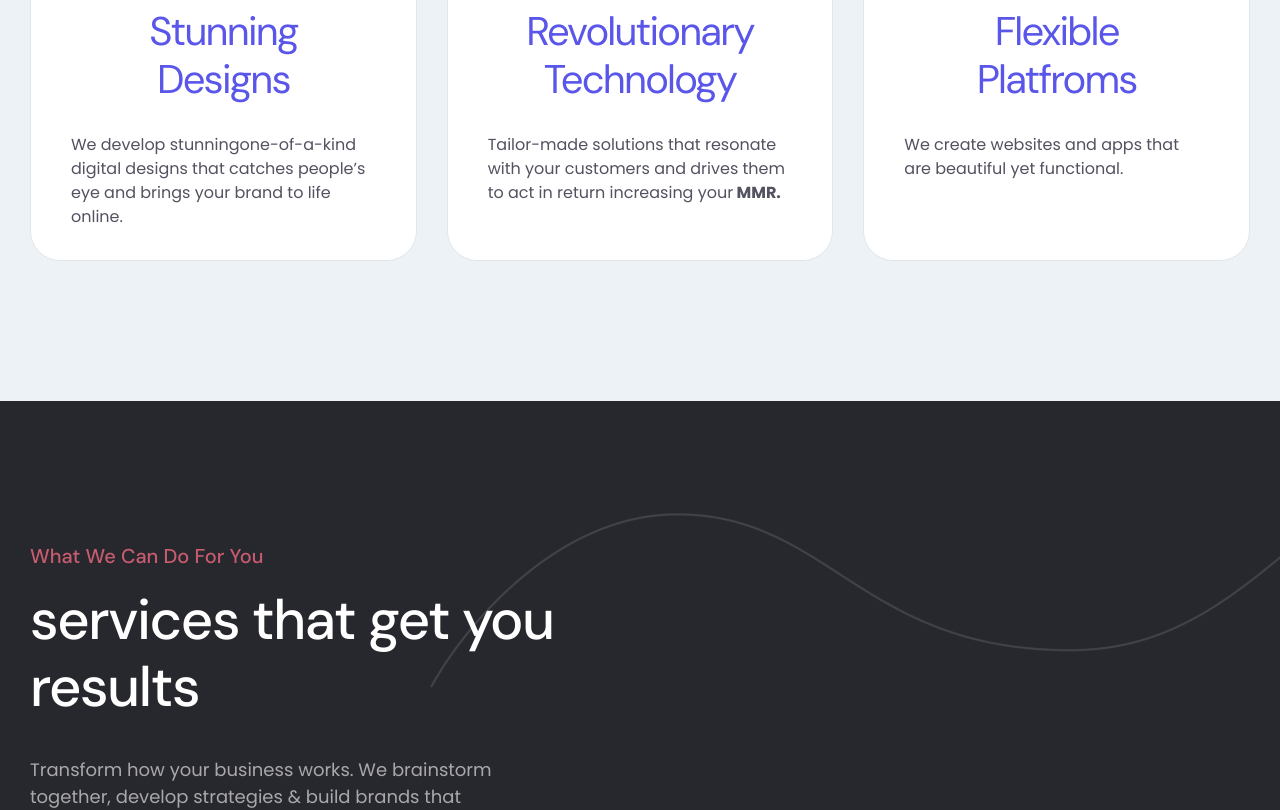
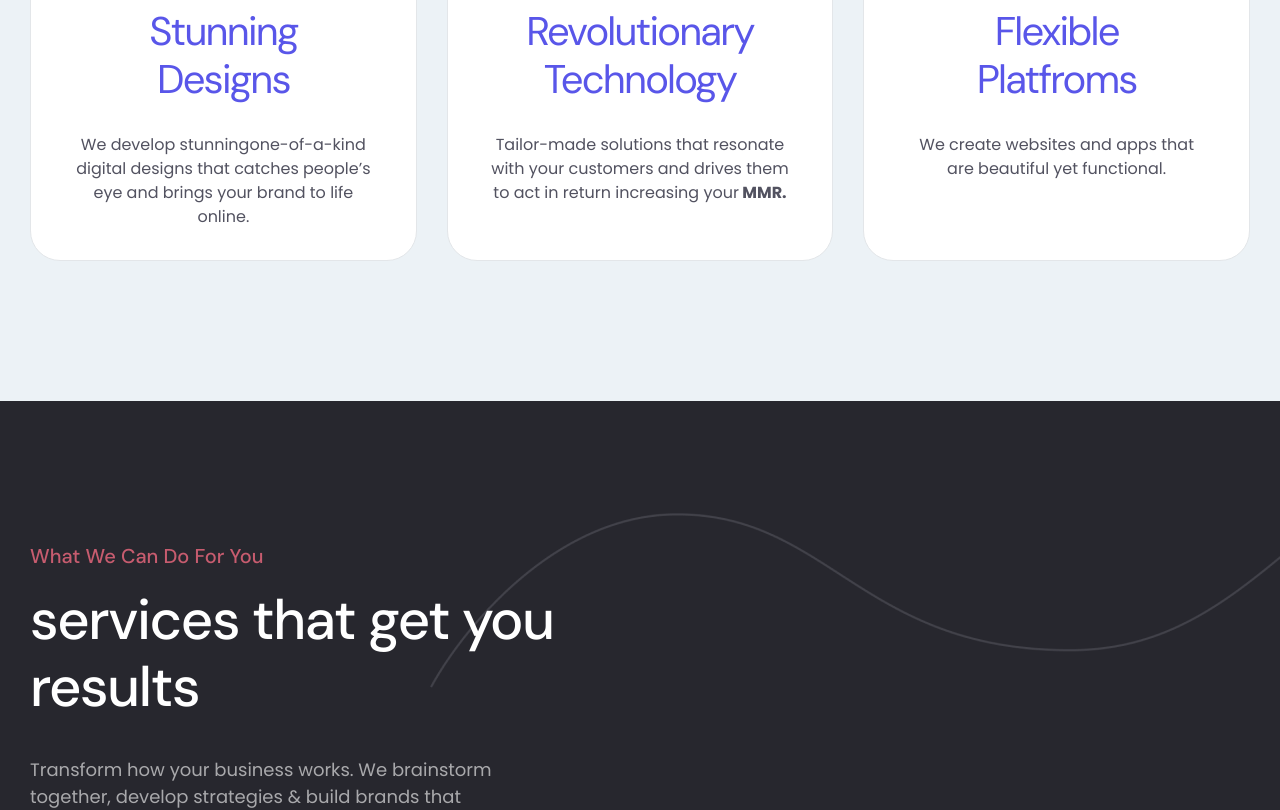
Before and after one commit to rohit-rai-0101rm/ca, a React (Create React App) app: page / in a window 1280 px wide. Shown: the part 2080-2890 px from the top of the page. Built offline with nearby package versions, Linux system fonts and the light colour scheme.

Commit message:
05 dec 19:28

```diff
--- a/src/assets/scss/blog/_blog.scss
+++ b/src/assets/scss/blog/_blog.scss
@@ -609,3 +609,6 @@
 .amazing{
     color: #fff;
 }
+.spacing-mission{
+    padding: 2rem 0rem 2rem 0rem;
+}
--- a/src/assets/scss/default/_spacing.scss
+++ b/src/assets/scss/default/_spacing.scss
@@ -26,8 +26,9 @@
     }
 }
 .section-padding-innovate {
+    max-height: 850px;
     background-color: #F0DBDB;
-    padding: 75px 0px 0px;
+    padding: 75px 0px 75px 0px;
     @media #{$smlg-device} {
         padding: 100px 0 70px;
     }
@@ -71,6 +72,9 @@
 }
 .section-padding-mission{
     background-color: #F0DBDB;
+}
+.success-text{
+    font-size: 24px;
 }
 
 .section-padding-2 {
--- a/src/component/Mission/Mission.js
+++ b/src/component/Mission/Mission.js
@@ -19,7 +19,7 @@ const Mission = () => {
           </div>
           <div className="row">
 
-            <div className="col-xl-6 col-lg-6 ">
+            <div className="col-xl-6 col-lg-6">
                 <h3 className="title">
                   integrity.
                   <br />
@@ -28,18 +28,19 @@ const Mission = () => {
                   innovation.
                 </h3>
 
-                <p className="">
+                <p >
                   Dignifyd, strives to meet its customers’ needs in order to
-                  build a long-term, successful business relationship with them.
-                </p>
-                <p className="mt-2">
+                  build a long-term, successful business relationship with them.<br/>
+                  <br/>
                   We believe in excellent customer service and that all of our
-                  customers deserve our best efforts to further serve them.
-                </p>
-                <p>
+                  customers deserve our best efforts to further serve them.<br/>
+                  <br/>
                   We hope you will join us as we build a tradition of excellence
                   and professional excellence.
                 </p>
+
+
+
             </div>
 
             <div className="col-xl-6 col-lg-6 case-study-featured-thumb text-start"></div>
--- a/src/component/Success/Success.js
+++ b/src/component/Success/Success.js
@@ -12,7 +12,7 @@ const Success = () => {
                 <h2 className="">
                   the foundation to your <strong>success.</strong>
                 </h2>
-                <p className="">
+                <p className="success-text">
                   We care about more than just tech, we
                   <br /> care about creating value and want <br /> your business
                   to succeed. Making <br /> sure to deliver excellence and{" "}
--- a/src/component/pricing/PricingOne.js
+++ b/src/component/pricing/PricingOne.js
@@ -34,11 +34,17 @@ const PricingOne = () => {
           <div className="pricing-table pricing-borderd">
             <div className="pricing-header">
               <img src="/images/unique/stunning.png" />
-              <h3 className="title">Stunning <br/> Designs</h3>
-
+              <h3 className="title">
+                Stunning <br /> Designs
+              </h3>
             </div>
             <div className="pricing-body">
-                          <p className="discription1">We develop stunningone-of-a-kind digital designs that catches people’s eye and brings your brand to life online.</p>
+              <center>
+                <p className="discription1">
+                  We develop stunningone-of-a-kind digital designs that catches
+                  people’s eye and brings your brand to life online.
+                </p>
+              </center>
             </div>
           </div>
         </div>
@@ -47,12 +53,15 @@ const PricingOne = () => {
             <div className="pricing-header">
               <img src="/images/unique/revol.png" />
               <h3 className="title">Revolutionary Technology</h3>
-
             </div>
             <div className="pricing-body">
               <p className="discription1">
-              Tailor-made solutions that resonate with your customers and drives them to act in return increasing your
-              <strong> MMR.</strong> </p>
+                <center>
+                  Tailor-made solutions that resonate with your customers and
+                  drives them to act in return increasing your
+                  <strong> MMR.</strong>
+                </center>
+              </p>
             </div>
           </div>
         </div>
@@ -61,12 +70,18 @@ const PricingOne = () => {
           <div className="pricing-table pricing-borderd">
             <div className="pricing-header">
               <img src="/images/unique/fp.png" />
-              <h3 className="title">Flexible <br/>Platfroms</h3>
-              </div>
+              <h3 className="title">
+                Flexible <br />
+                Platfroms
+              </h3>
+            </div>
             <div className="pricing-body">
-            <p className="discription1">We create websites and apps that are beautiful yet functional.</p>
+              <center>
+                <p className="discription1">
+                  We create websites and apps that are beautiful yet functional.
+                </p>
+              </center>
             </div>
-
           </div>
         </div>
       </div>
```
